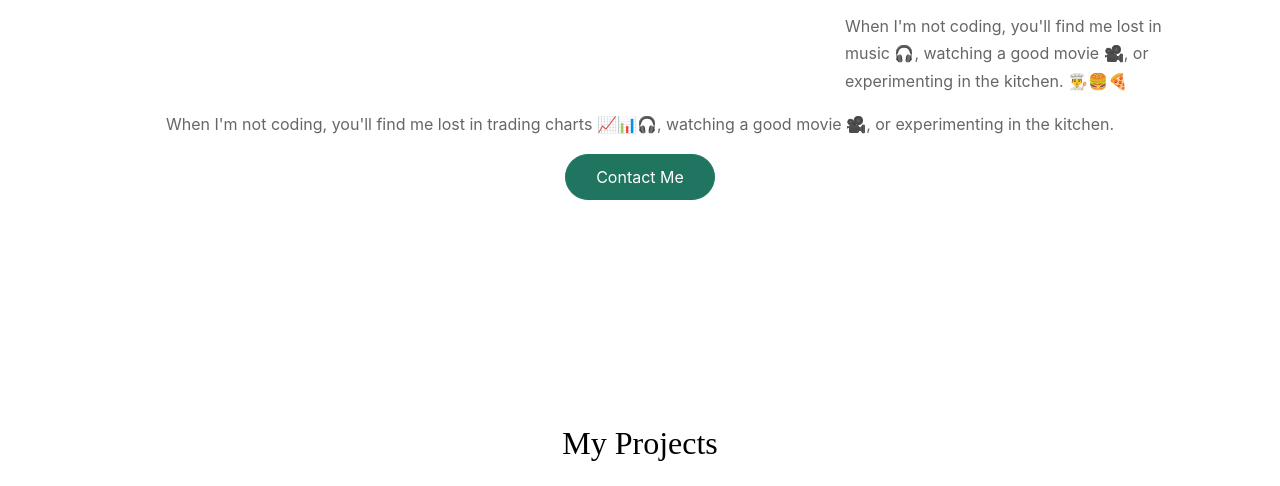
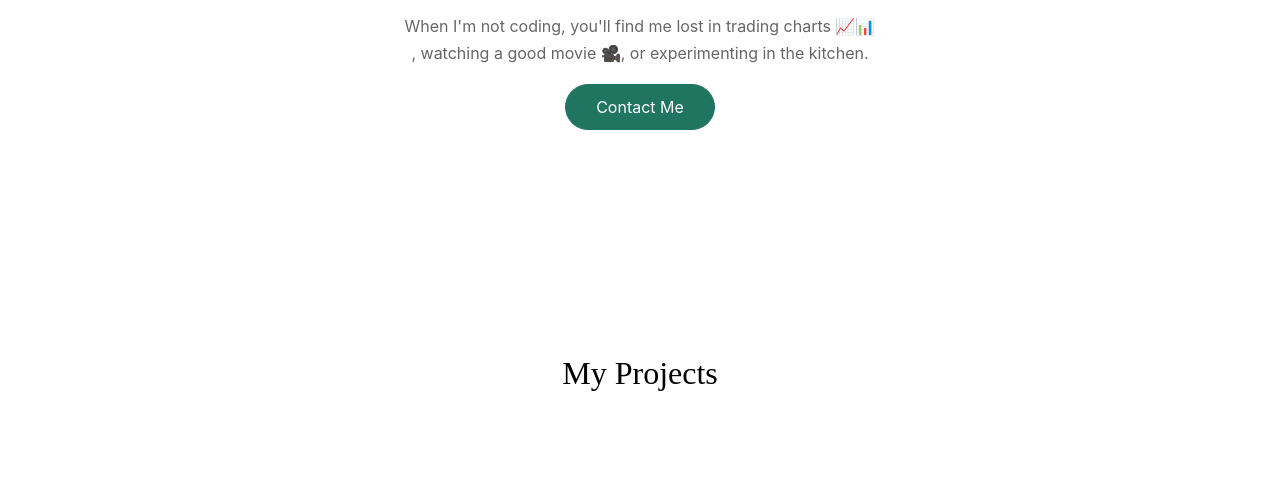
Before and after one commit to anujbansal16/anujbansal16.github.io, a plain HTML site: page index.html in a window 1280 px wide. Shown: the part 3608-4094 px from the top of the page. Drawn offline with Linux system fonts and the light colour scheme; files whose address does not match are found by name; a web font is replaced by a local one.

Commit message:
Update index.html

```diff
--- a/index.html
+++ b/index.html
@@ -533,13 +533,11 @@
               clients solve real software problems and ship their projects. </p>
             <p>I also build for fun — check out my hobby projects on
               <a target="_blank" href="https://www.github.com/anujbansal16">GitHub</a>.</p>
-            <p>When I'm not coding, you'll find me lost in music 🎧, watching a good movie 🎥, or
-              experimenting in the kitchen. 👨‍🍳🍔🍕</p>
           </div>
         </div>
         <div class="row">
           <div class="col-lg-12 text-center">
-            <p>When I'm not coding, you'll find me lost in trading charts 📈📊🎧, watching a good movie 🎥, or
+            <p>When I'm not coding, you'll find me lost in trading charts 📈📊 </br>, watching a good movie 🎥, or
               experimenting in the kitchen.</p>
           </div>
           <p style="margin:auto;"><a href="#contact-section" class="btn smoothscroll btn-primary">Contact Me</a></p>
```
